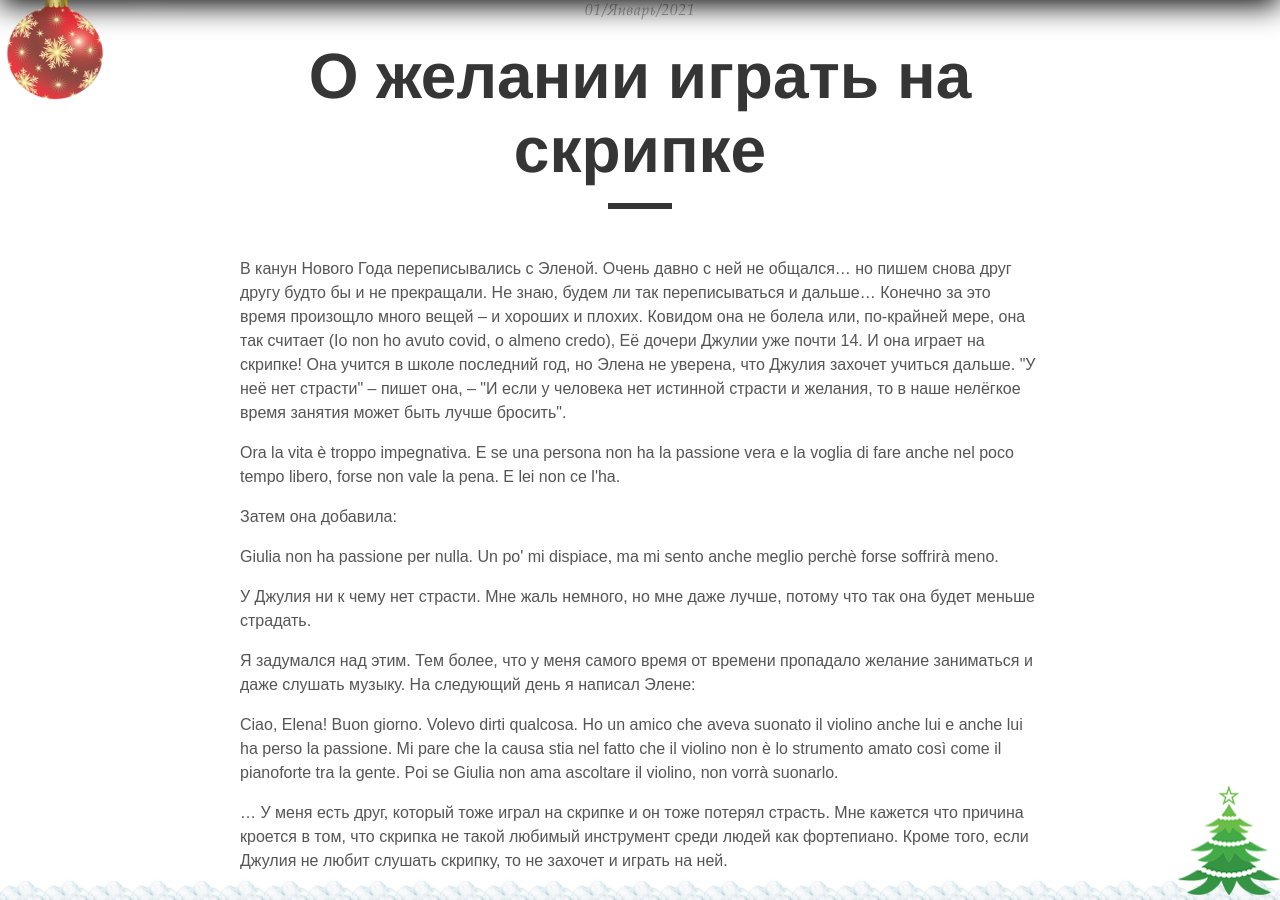
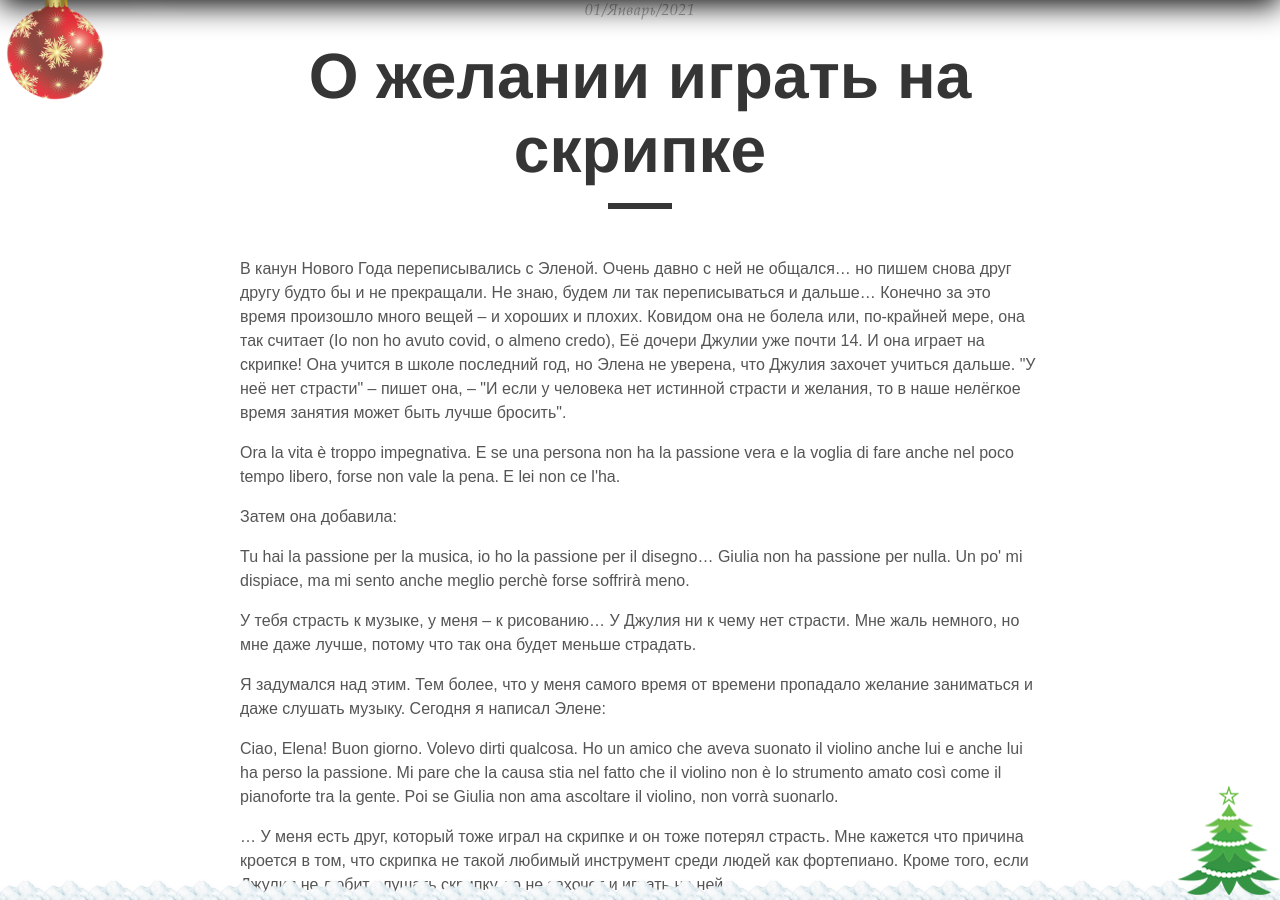
Before and after one commit to postolny/postolny.github.io, a Jekyll site: the page built from _posts/2021-01-01-voglia-di-suonare-il-violino.md, in a window 1280 px wide and 900 px high, scrolled down 555 px. Built offline with Jekyll 4.4.1, drawn with Linux system fonts in a browser that asks for light colours; nearby versions of some CDN libraries.

Commit message:
Update 2021-01-01-voglia-di-suonare-il-violino.md

```diff
--- a/_posts/2021-01-01-voglia-di-suonare-il-violino.md
+++ b/_posts/2021-01-01-voglia-di-suonare-il-violino.md
@@ -8,17 +8,17 @@ categories:
 tags: [Мысли, Музыка]
 ---
 
-В канун Нового Года переписывались с Эленой. Очень давно с ней не общался... но пишем снова друг другу будто бы и не прекращали. Не знаю, будем ли так переписываться и дальше... Конечно за это время произощло много вещей – и хороших и плохих. Ковидом она не болела или, по-крайней мере, она так считает (Io non ho avuto covid, o almeno credo), Её дочери Джулии уже почти 14. И она играет на скрипке! Она учится в школе последний год, но Элена не уверена, что Джулия захочет учиться дальше. "У неё нет страсти" – пишет она, – "И если у человека нет истинной страсти и желания, то в наше нелёгкое время занятия может быть лучше бросить".
+В канун Нового Года переписывались с Эленой. Очень давно с ней не общался... но пишем снова друг другу будто бы и не прекращали. Не знаю, будем ли так переписываться и дальше... Конечно за это время произошло много вещей – и хороших и плохих. Ковидом она не болела или, по-крайней мере, она так считает (Io non ho avuto covid, o almeno credo), Её дочери Джулии уже почти 14. И она играет на скрипке! Она учится в школе последний год, но Элена не уверена, что Джулия захочет учиться дальше. "У неё нет страсти" – пишет она, – "И если у человека нет истинной страсти и желания, то в наше нелёгкое время занятия может быть лучше бросить".
 
 Ora la vita è troppo impegnativa. E se una persona non ha la passione vera e la voglia di fare anche nel poco tempo libero, forse non vale la pena. E lei non ce l'ha.
 
 Затем она добавила:
 
-Giulia non ha passione per nulla. Un po' mi dispiace, ma mi sento anche meglio perchè forse soffrirà meno.
+Tu hai la passione per la musica, io ho la passione per il disegno... Giulia non ha passione per nulla. Un po' mi dispiace, ma mi sento anche meglio perchè forse soffrirà meno.
 
-У Джулия ни к чему нет страсти. Мне жаль немного, но мне даже лучше, потому что так она будет меньше страдать.
+У тебя страсть к музыке, у меня – к рисованию... У Джулия ни к чему нет страсти. Мне жаль немного, но мне даже лучше, потому что так она будет меньше страдать.
 
-Я задумался над этим. Тем более, что у меня самого время от времени пропадало желание заниматься и даже слушать музыку. На следующий день я написал Элене:
+Я задумался над этим. Тем более, что у меня самого время от времени пропадало желание заниматься и даже слушать музыку. Сегодня я написал Элене:
 
 Ciao, Elena! Buon giorno. Volevo dirti qualcosa. Ho un amico che aveva suonato il violino anche lui e anche lui ha perso la passione. Mi pare che la causa stia nel fatto che il violino non è lo strumento amato così come il pianoforte tra la gente. Poi se Giulia non ama ascoltare il violino, non vorrà suonarlo.
 
```
